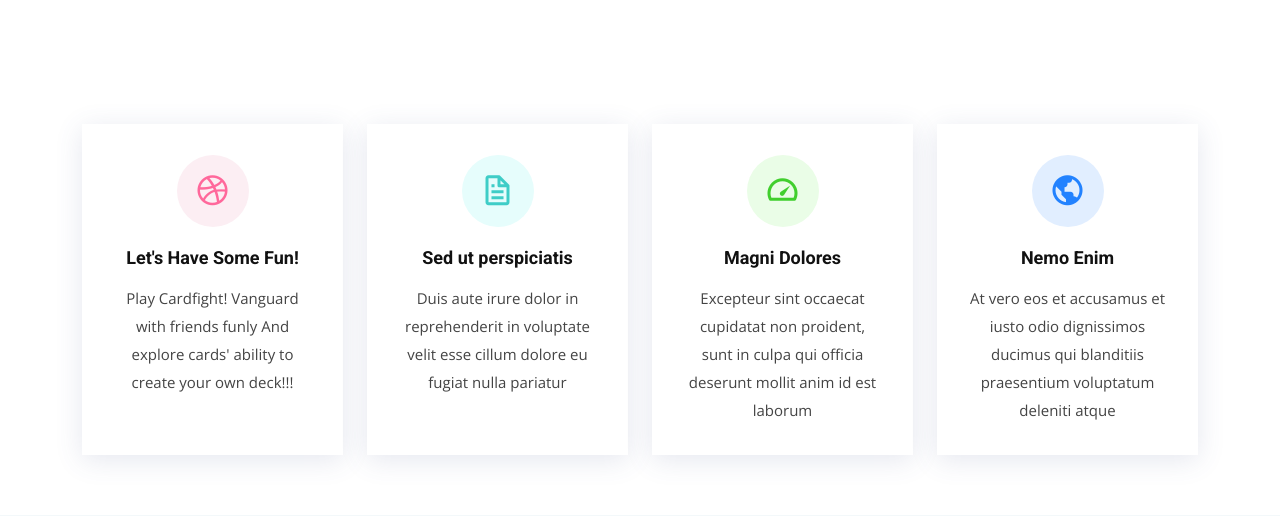
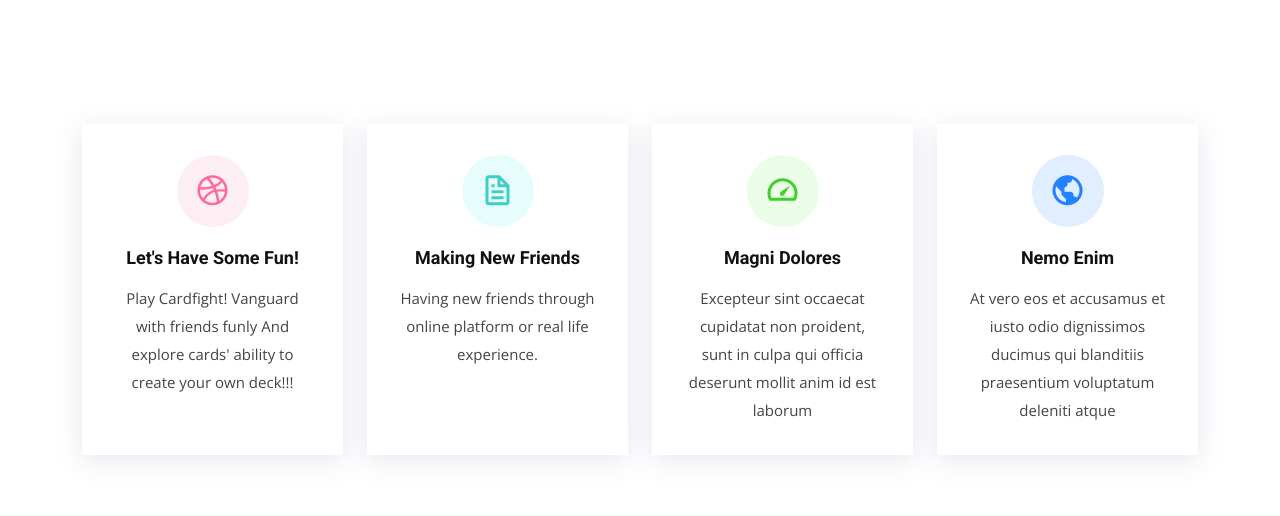
Before and after one commit to 17Saberz/website_project, a Flask app: page / in a window 1280 px wide. Shown: the part 736-1252 px from the top of the page. Run offline with Flask 3, Linux system fonts and the light colour scheme; some libraries are stand-ins or nearby versions.

Commit message:
Editing boxes

```diff
--- a/Web_project/templates/index.html
+++ b/Web_project/templates/index.html
@@ -136,8 +136,8 @@
           <div class="col-md-6 col-lg-3 d-flex align-items-stretch" data-aos="fade-up" data-aos-delay="100">
             <div class="icon-box icon-box-cyan">
               <div class="icon"><i class="bx bx-file"></i></div>
-              <h4 class="title"><a href="">Sed ut perspiciatis</a></h4>
-              <p class="description">Duis aute irure dolor in reprehenderit in voluptate velit esse cillum dolore eu fugiat nulla pariatur</p>
+              <h4 class="title"><a href="">Making New Friends</a></h4>
+              <p class="description">Having new friends through online platform or real life experience.</p>
             </div>
           </div>
 
```
